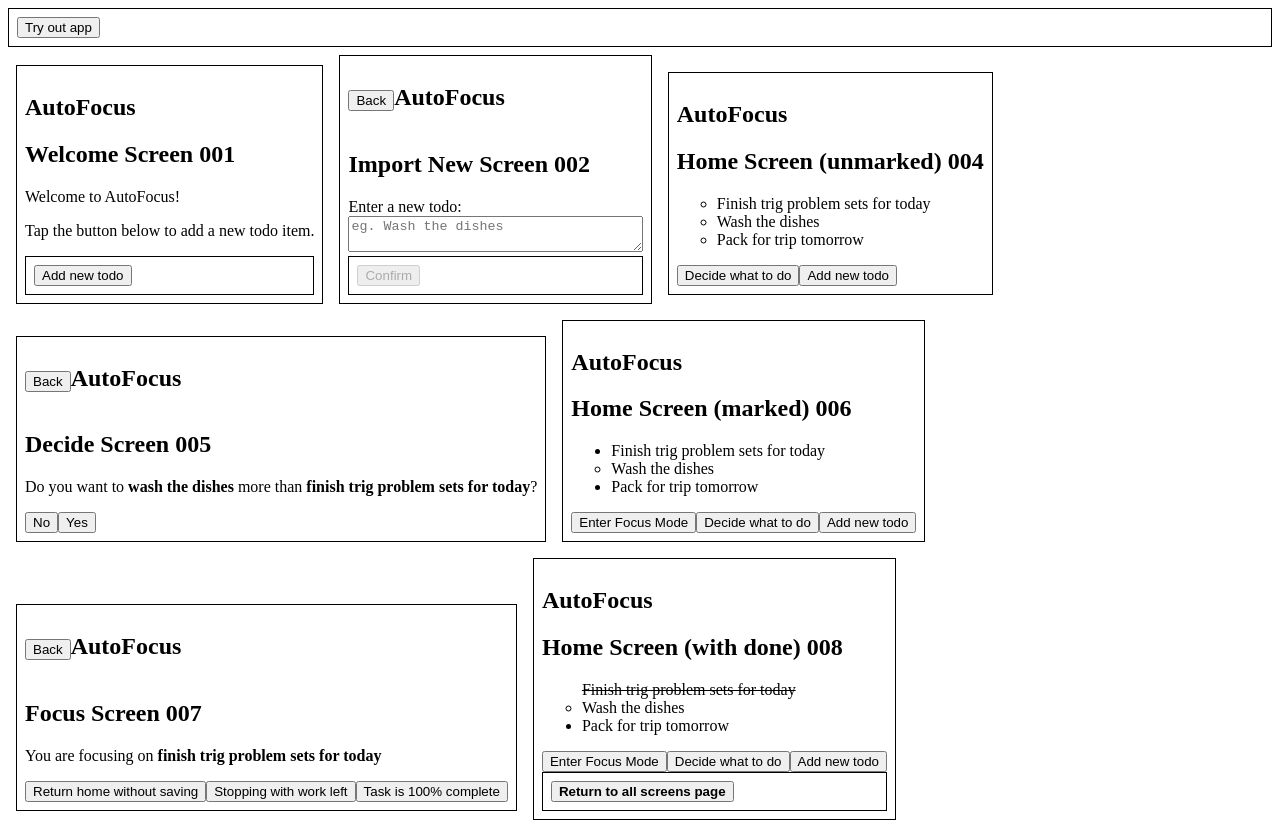
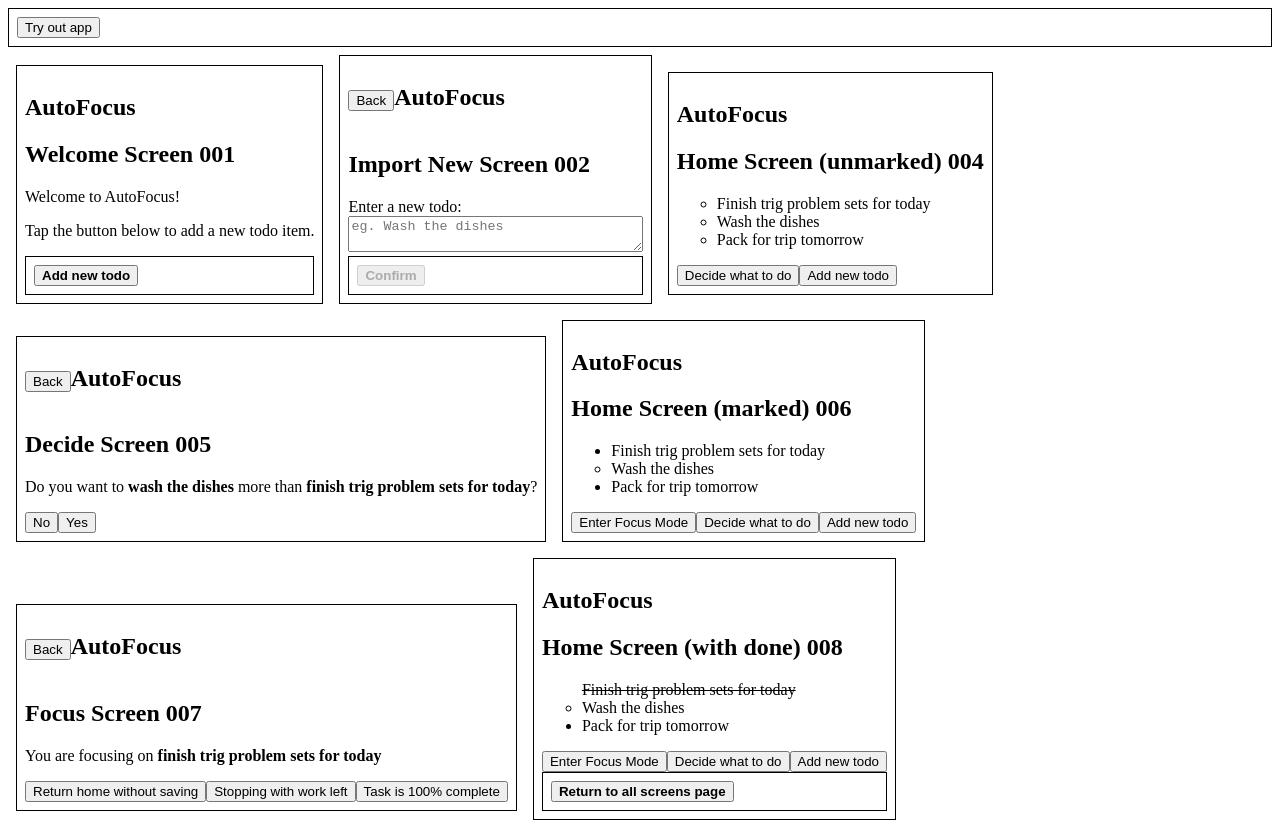
Before and after one commit to avidrucker/autofocus-ui, a React (Create React App) app: page / in a window 1280 px wide. Built offline with nearby package versions, Linux system fonts and the light colour scheme.

Commit message:
feat emphasize happy path demo btns

```diff
--- a/src/components/InputNewOrg.tsx
+++ b/src/components/InputNewOrg.tsx
@@ -1,7 +1,8 @@
 import React, { Fragment } from 'react';
+import { Link } from 'react-router-dom';
+
 import { HeaderMol } from './HeaderMol';
 import { BoxWrapper } from './BoxWrapper';
-import { Link } from 'react-router-dom';
 
 // (props: any)
 export default class InputNewOrg extends React.Component<{designId: string}, { btnDisabled: boolean, value: string }> {
@@ -54,7 +55,7 @@ export default class InputNewOrg extends React.Component<{designId: string}, { b
 					}
 					<BoxWrapper>
 						<Link to="/home">
-							<button disabled={this.state.btnDisabled}>Confirm</button>
+							<button disabled={this.state.btnDisabled}><strong>Confirm</strong></button>
 						</Link>
 					</BoxWrapper>
 				</section>
--- a/src/components/WelcomeHomeMol.tsx
+++ b/src/components/WelcomeHomeMol.tsx
@@ -9,7 +9,7 @@ export const WelcomeHomeMol = () =>
 		<p>Tap the button below to add a new todo item.</p>
 		<BoxWrapper>
 			<Link to="/input-new">
-				<button>Add new todo</button>
+				<button><strong>Add new todo</strong></button>
 			</Link>
 		</BoxWrapper>
 	</section>
```
